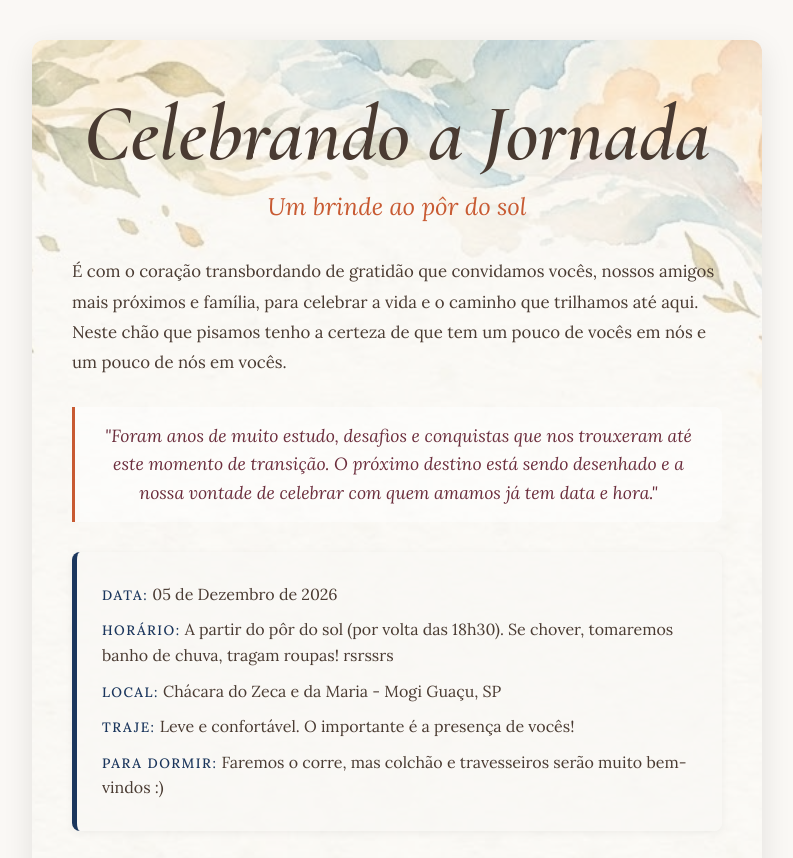
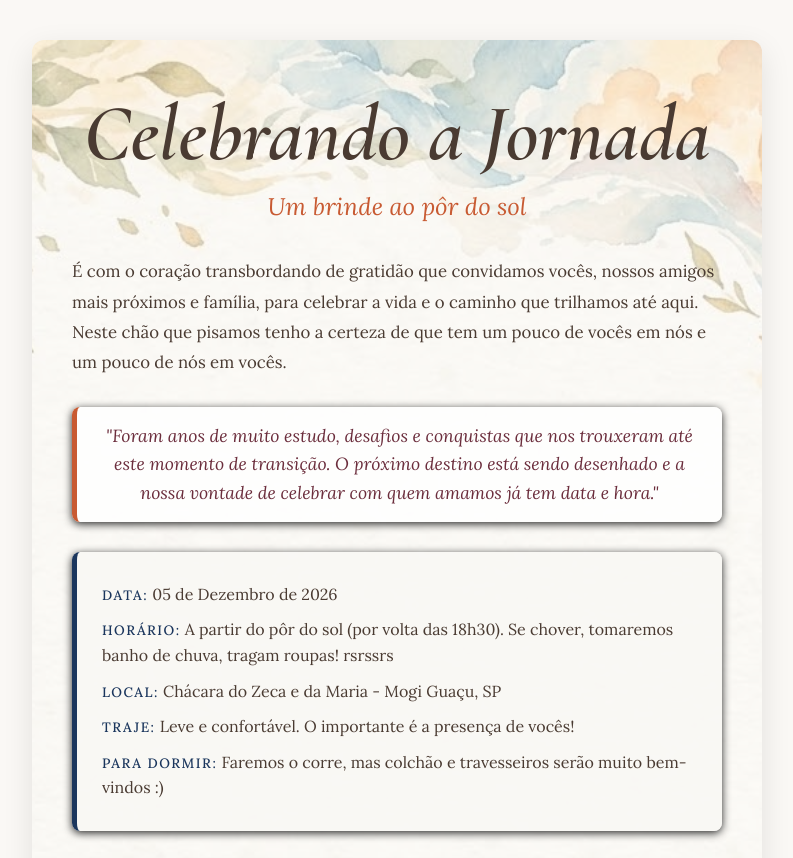
Before and after one commit to fabioboas/ConviteCelebracaoDaCaminhadaDaVida, a plain HTML site: page index.html in a window 1280 px wide. Shown: the top 858 px of the page, without its empty margins (243-1036 px from the left). Drawn offline with nearby package versions, Linux system fonts and the light colour scheme; grey boxes are pictures that could not be loaded.

Commit message:
Ajustes finos. liberando para testes

```diff
--- a/style.css
+++ b/style.css
@@ -87,22 +87,23 @@ h3 {
   font-style: italic;
   text-align: center;
   color: var(--bordo-vinho);
-  border-left: 3px solid var(--terracota);
+  border-left: 5px solid var(--terracota);
   padding: 15px 20px;
   margin: 30px 0;
-  background: rgba(255, 255, 255, 0.5);
-  border-radius: 0 8px 8px 0;
+  background: rgba(255, 255, 255, 0.85);
+  border-radius: 8px;
   font-size: 1.1rem;
+  box-shadow: 0 2px 8px rgba(0, 0, 0, 0.85);
 }
 
 /* Detalhes do Evento */
 .card-info {
-  background-color: rgba(250, 248, 245, 0.7);
+  background-color: rgba(250, 248, 245, 0.85);
   border-left: 5px solid var(--azul-marinho);
   padding: 20px 25px;
   border-radius: 8px;
   margin: 30px 0;
-  box-shadow: 0 2px 8px rgba(0, 0, 0, 0.05);
+  box-shadow: 0 2px 8px rgba(0, 0, 0, 0.85);
 }
 
 .card-info p {
```
